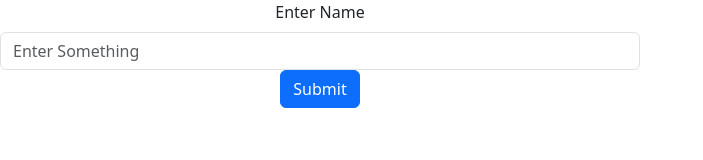
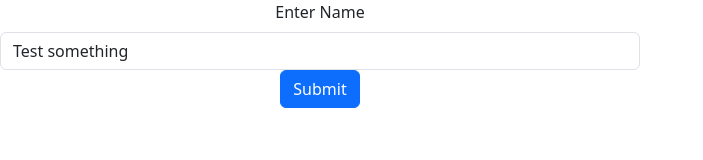
Before and after one commit to ilyasdabholkar/react-training-2024-counterapp, a React (Vite) app: page / in a window 1280 px wide. Shown: the top 160 px of the page, without its empty margins (0-703 px from the left). Built offline with nearby package versions, Linux system fonts and the light colour scheme.

Commit message:
Controlled Input Component

```diff
--- a/src/Form.jsx
+++ b/src/Form.jsx
@@ -1,22 +1,36 @@
-import React, { createRef } from 'react'
+import React,{useState} from 'react'
 
 function Form() {
 
-    const username = createRef();
+    const [formValues,setFormValues] = useState({
+        username : 'Test something'
+    })
 
     const handleSubmit = (e) => {
         e.preventDefault();
+        console.log(formValues);
+    }
 
-        let nameValue = username.current.value;
-        alert(nameValue);
+    const handleChange = (e) => {
+        setFormValues({
+            username : e.target.value
+        })
     }
+
 
   return (
     <div>
         <form className='w-50' onSubmit={handleSubmit}>
             <div className="mb-3 text-center">
                 <label for="nameInput" className="form-label">Enter Name</label>
-                <input ref={username}  type="text" className="form-control" id="nameInput" placeholder='Enter Something' />
+                <input
+                    value={formValues.username}
+                    type="text"
+                    className="form-control"
+                    id="nameInput"
+                    placeholder='Enter Something'
+                    onChange={handleChange}
+                />
                 <button type="submit" className='btn btn-primary'>Submit</button>
             </div>
         </form>
```
